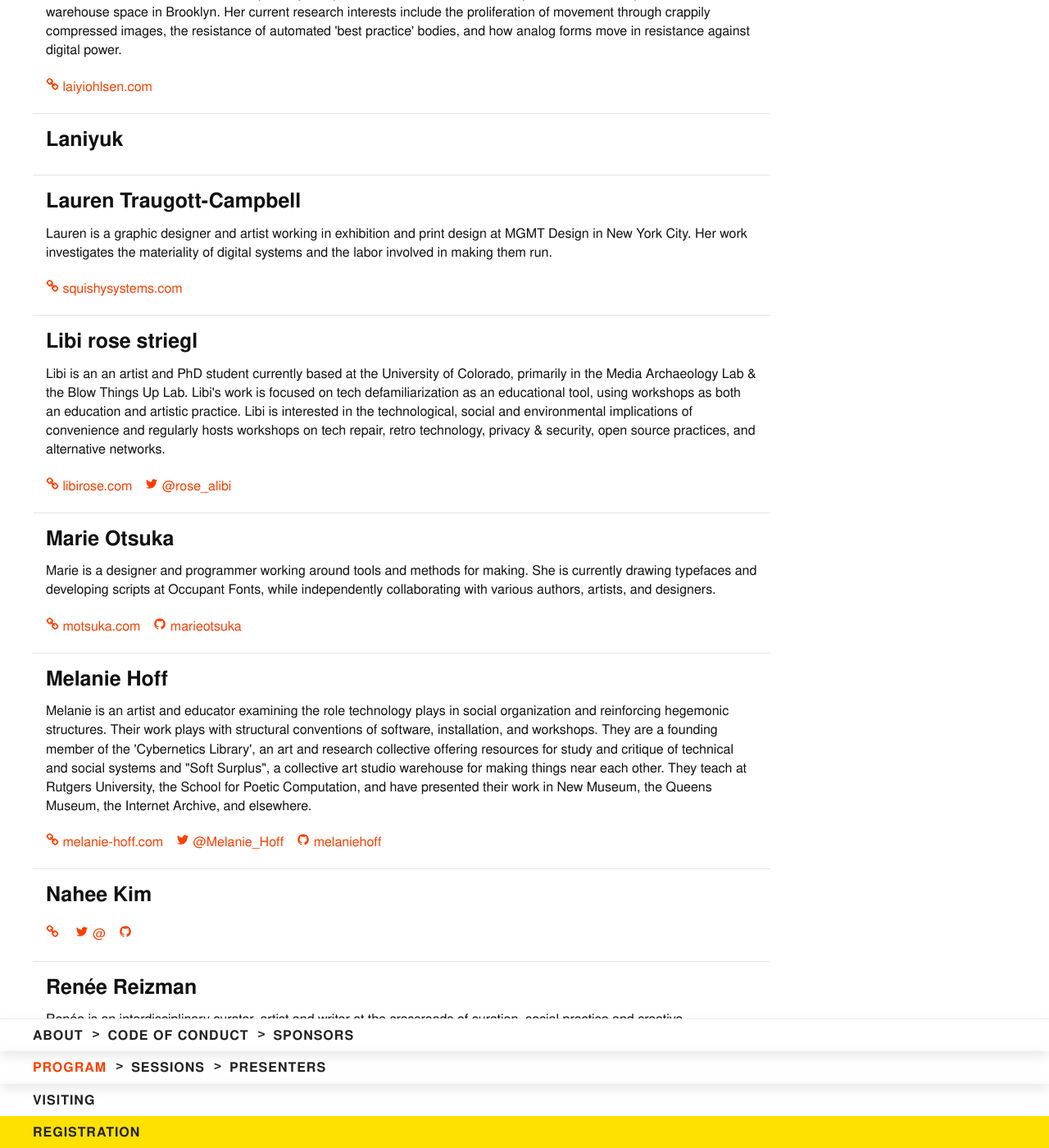
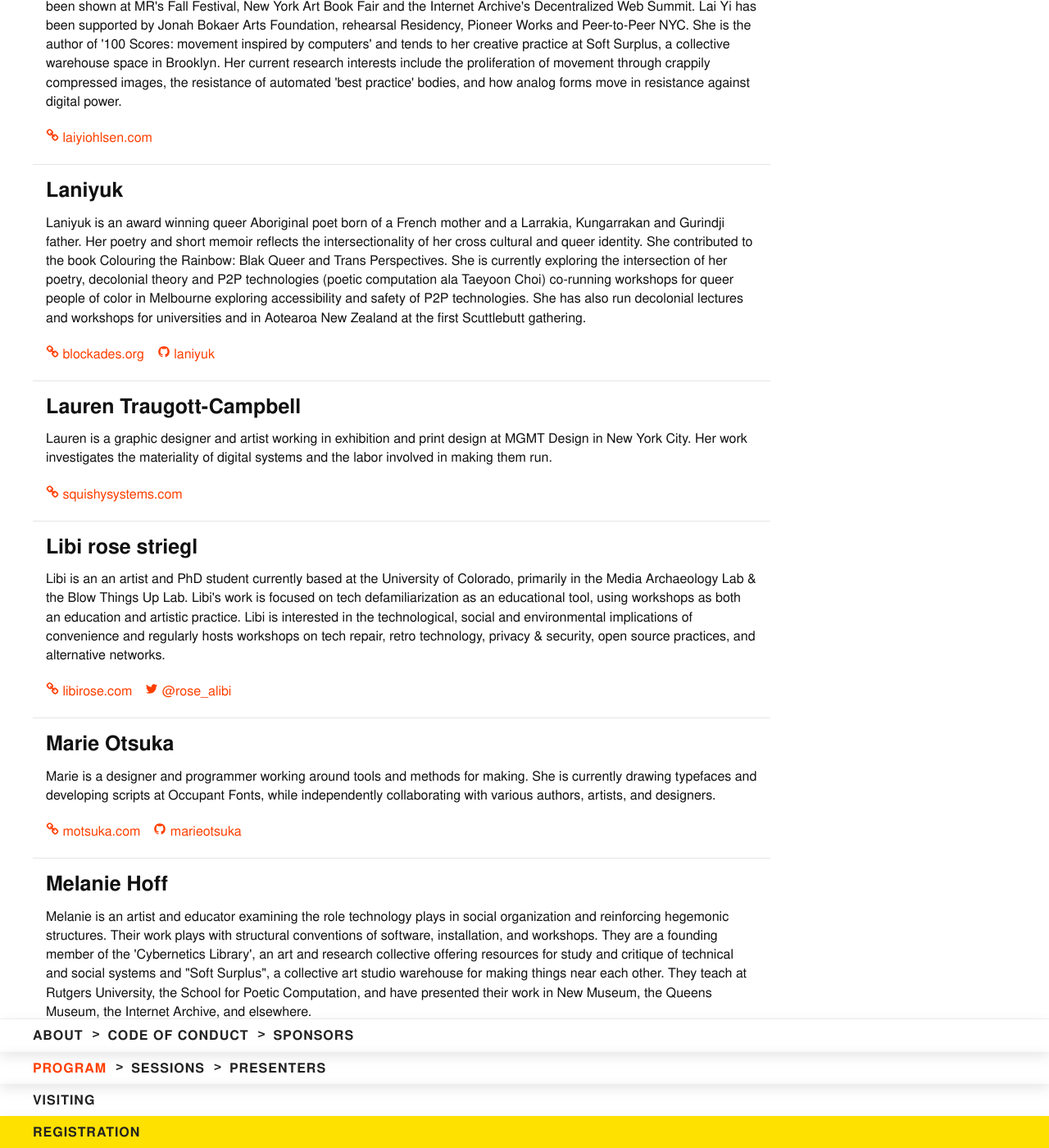
Before and after one commit to ournetworks/ournetworks.ca, a Jekyll site: the page built from program.md, in a window 1280 px wide and 1400 px high, scrolled down 15527 px. Shown: the whole window at 82% size. Built offline with Jekyll 4.4.1, drawn with Linux system fonts in a browser that asks for light colours; some of the changed text lies outside the part shown.

Commit message:
update nahee and laniyuk bios and descriptions

```diff
--- a/_data/presenters.yml
+++ b/_data/presenters.yml
@@ -284,6 +284,10 @@
 
   - presenterID: laniyuk
     name: "Laniyuk"
+    bio: "Laniyuk is an award winning queer Aboriginal poet born of a French mother and a Larrakia, Kungarrakan and Gurindji father. Her poetry and short memoir reflects the intersectionality of her cross cultural and queer identity. She contributed to the book Colouring the Rainbow: Blak Queer and Trans Perspectives. She is currently exploring the intersection of her poetry, decolonial theory and P2P technologies (poetic computation ala Taeyoon Choi) co-running workshops for queer people of color in Melbourne exploring accessibility and safety of P2P technologies. She has also run decolonial lectures and workshops for universities and in Aotearoa New Zealand at the first Scuttlebutt gathering."
+    link: "https://blockades.org/"
+    linkDisplay: "blockades.org"
+    github: "laniyuk"
 
   - presenterID: brettw
     name: "Brett Wallace"
@@ -342,11 +346,11 @@
 
   - presenterID: nahee
     name: "Nahee Kim"
-    bio: ""
-    link: ""
-    linkDisplay: ""
-    github: ""
-    twitter: ""
+    bio: "Nahee Kim is an artist and a web developer exploring programmability of human sexual behavior. She writes code poems, builds web applications, draws illustrations and makes videos regarding body images bound up with sexuality, power dynamics and communication protocols in sexual relationship and experimental approaches to human reproduction. She studies and teaches at Hunter College, studied at School for Poetic Computation, was a resident at MassMOCA, is a member of Soft Surplus which is collective workspace in Brooklyn and was a member of Eobchae which is an artist collective in South Korea. She is based in New York and Seoul."
+    link: "http://nahee.app"
+    linkDisplay: "nahee.app"
+    github: "nahbee10/nahee.app"
+    twitter: "AppNahee"
 
   - presenterID: melanie
     name: "Melanie Hoff"
--- a/_data/sessions.yml
+++ b/_data/sessions.yml
@@ -588,15 +588,19 @@
     description: >
       Low-tech Magazine questions the belief in technological progress, and highlights the potential of past knowledge and technologies for designing a sustainable society. In this talk we present https://solar.lowtechmagazine.com, a radical redesign of the blog that is self-hosted on a solar-powered server. This talk will review the design and technical considerations behind the redesign. This includes highlighting its functional benefits, such as archivability and accessibility, as well as its design approach to make the infrastructure powering the site more transparent.
     sessionType: "talk"
-    date: 2019-09-XX
-    length: X
+    date: 2019-09-22
+    length: 0.5
 
   - sessionID: 19023
     title: "Whose future are you serving?: Interrogating frontier imaginaries within P2P technologies"
     descriptionLink: "https://github.com/ournetworks/2019-submissions/issues/23"
-    sessionType: "performance"
+    sessionType: "talk"
     presenterID:
       - laniyuk
+    description: >
+      Supremacy, in all it’s forms, is ultimately a narrative that we tell ourselves. It is these stories which determine who is valuable, who is authority, who can live and who must die.
+    date: 2019-09-21
+    length: 0.5
 
   - sessionID: 19024
     title: "The future for workers"
@@ -671,6 +675,8 @@
     sessionType: "exhibit"
     presenterID:
       - nahee
+    description: >
+      <Torrents of Sex> is one of the projects of Nahee.app, web-based performance project about sex and network technology. Assuming that someday human can upload and download their somatic sensations onto the web, Nahee.app designed peer-to-peer polyamorous sexual relationship network protocol <Torrents of Sex>, inspired by BitTorrent’s file distribution & peer selection algorithms. In this project, I regard myself as a web application having sexual desire and speculate what would happen if that programmable entity can have sexual relationships as we do. With their programmability which is the biggest difference of <Nahee.app> from real human, <Nahee.app> approaches technology as a tool for redefining ingrained ways of having sexual relationship
 
   - sessionID: 19032
     title: "Peer-to-peer poetry: Invisible cities"
```
